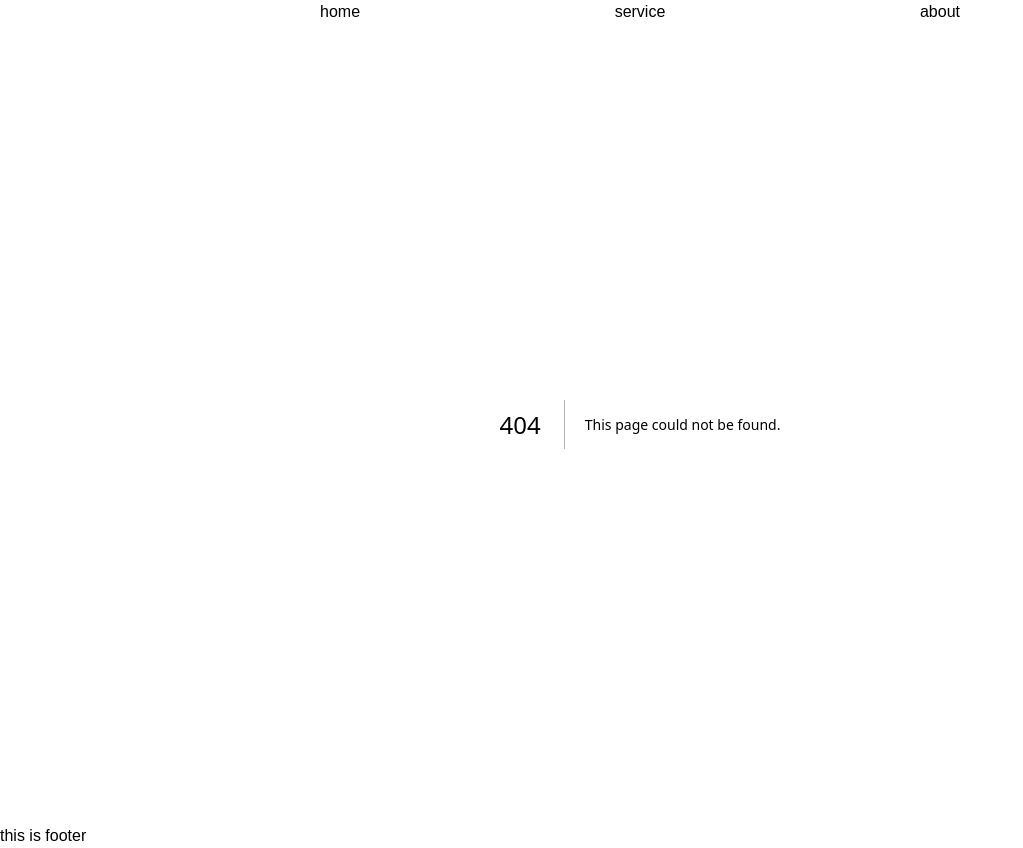
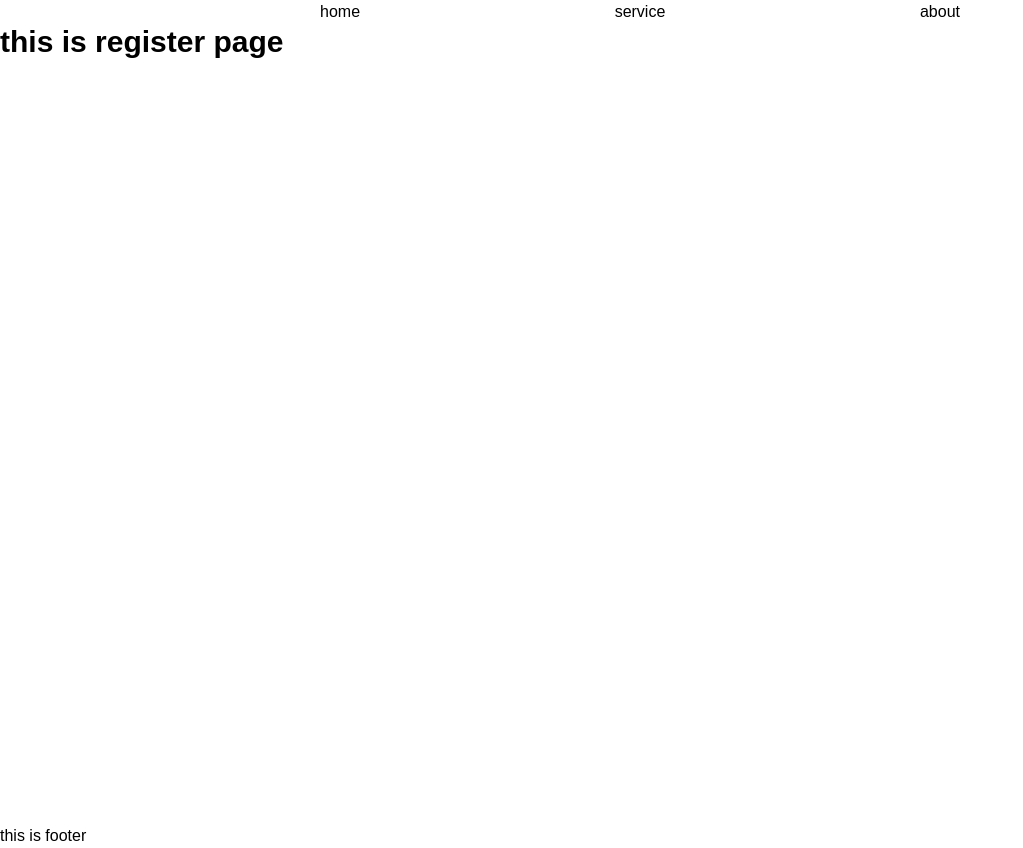
Before and after one commit to Sawom/nextjs, a Next.js app: page /register in a window 1280 px wide. Before the commit this address had no page. Shown: the whole page, without its empty margins (0-1023 px from the left). Built offline with nearby package versions, Linux system fonts and the light colour scheme.

Commit message:
auth pages

```diff
--- /dev/null
+++ b/src/app/(authPages)/login/page.jsx
@@ -0,0 +1,9 @@
+const LoginPage = () => {
+  return (
+    <div>
+      <p className="font-bold text-3xl">this is login page</p>
+    </div>
+  );
+};
+
+export default LoginPage;
--- /dev/null
+++ b/src/app/(authPages)/register/page.jsx
@@ -0,0 +1,9 @@
+const RegisterPage = () => {
+  return (
+    <div>
+      <p className="font-bold text-3xl">this is register page</p>
+    </div>
+  );
+};
+
+export default RegisterPage;
```
